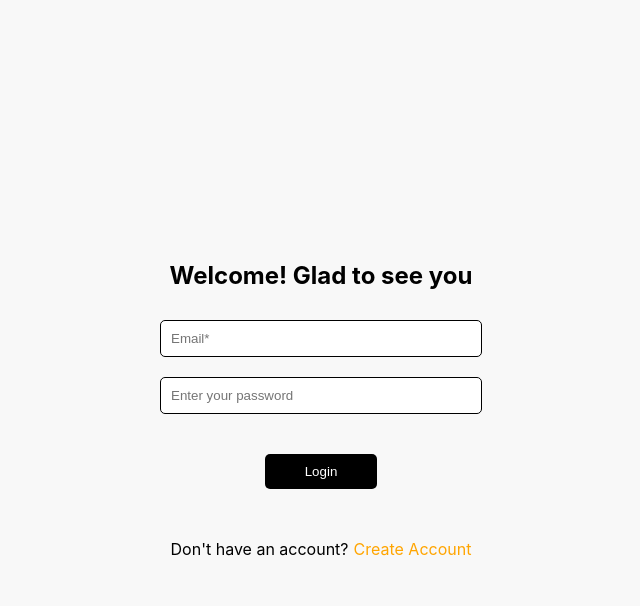
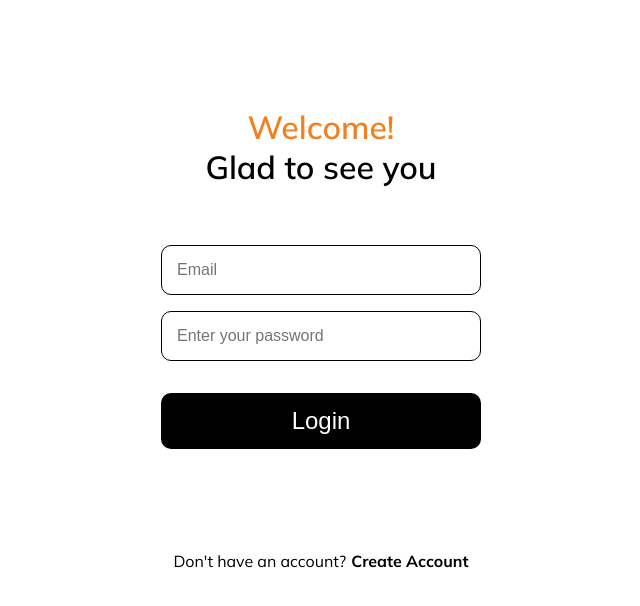
Before and after one commit to RioSamson/Digital-Wall, a React (Create React App) app in the folder app/: page /login in a window 1280 px wide. Shown: the top 606 px of the page, without its empty margins (319-959 px from the left). Built offline with nearby package versions, Linux system fonts and the light colour scheme; no server answers.

Commit message:
updated font and size login and reg page

```diff
--- a/app/src/index.css
+++ b/app/src/index.css
@@ -1,10 +1,8 @@
+@import url('https://fonts.googleapis.com/css2?family=Mulish:wght@400;500;600;700&display=swap');
+
+/* Apply the Mulish font to the entire application */
 body {
-  margin: 0;
-  font-family: -apple-system, BlinkMacSystemFont, 'Segoe UI', 'Roboto', 'Oxygen',
-    'Ubuntu', 'Cantarell', 'Fira Sans', 'Droid Sans', 'Helvetica Neue',
-    sans-serif;
-  -webkit-font-smoothing: antialiased;
-  -moz-osx-font-smoothing: grayscale;
+  font-family: 'Mulish', sans-serif;
 }
 
 code {
--- a/app/src/pages/LoginPage.js
+++ b/app/src/pages/LoginPage.js
@@ -31,40 +31,107 @@ export default function LoginPage() {
     }
   };
 
+  const styles = {
+    container: {
+      display: 'flex',
+      flexDirection: 'column',
+      alignItems: 'center',
+      justifyContent: 'center',
+      height: '100%',
+      background: 'white',
+      marginTop: ' 80px',
+      gap: '32px'
+    },
+    inputContainer: {
+      display: 'flex',
+      flexDirection: 'column',
+      alignItems: 'center',
+      justifyContent: 'center',
+      gap: '16px',
+    },
+    input: {
+      padding: '15px',
+      width: '320px',
+      borderRadius: '10px',
+      border: 'solid 1px',
+      background: 'white',
+      fontSize: '16px',
+      boxSizing: 'border-box'
+
+    },
+    button: {
+      padding: '12px 116px',
+      backgroundColor: 'black',
+      width: '320px',
+      height: '56px',
+      color: 'white',
+      border: 'none',
+      borderRadius: '10px',
+      fontSize: '24px',
+      boxSizing: 'border-box'
+    },
+    link: {
+      marginLeft: '5px',
+      color: 'black',
+      textDecoration: 'none',
+      fontSize: '16px',
+      fontWeight: 700
+    },
+    errorMessage: {
+      color: 'red',
+      margin: '10px'
+    },
+    h2: {
+      fontSize: '32px',
+      fontWeight: 600,
+      color: 'black',
+      textAlign: 'center'
+    },
+    highlight: {
+      color: '#F3801F',
+    },
+    newline: {
+      display: 'block'
+    }
+  };
 
   return (
-    <div style={{ display: 'flex', flexDirection: 'column', alignItems: 'center', justifyContent: 'center', height: '100vh', background:"#F8F8F8" }}>
-      <h2>Welcome! Glad to see you</h2>
+    <div style={styles.container}>
+      <h2 style={styles.h2}>
+        <span style={styles.highlight}>Welcome!</span><span style={styles.newline}> Glad to see you</span>
+      </h2>
+      <div style={styles.inputContainer}>
       <input
         type="email"
-        placeholder="Email*"
+        placeholder="Email"
         value={email}
         onChange={(e) => setEmail(e.target.value)}
-        style={{ margin: '10px', padding: '10px', width: '300px',borderRadius:"5px", border:'solid 1px', background:"white" }}
+        style={styles.input}
       />
       <input
         type="password"
         placeholder="Enter your password"
         value={password}
         onChange={(e) => setPassword(e.target.value)}
-        style={{ margin: '10px', padding: '10px', width: '300px',borderRadius:"5px", border:'solid 1px' }}
+        style={styles.input}
       />
+      </div>
+
       {errorMessage && (
-        <div style={{ color: 'red', margin: '10px' }}>
+        <div style={styles.errorMessage}>
           {errorMessage}
         </div>
       )}
       <button
         onClick={handleLogin}
-        style={{ margin: '30px', padding: '10px 40px',backgroundColor: 'black', color:'white', border:'none', borderRadius:'5px' }}
+        style={styles.button}
         disabled={isSigningIn}
-
       >
         Login
       </button>
-      <div style={{ marginTop: '20px' }}>
-        <span>Don't have an account?</span>
-        <Link to="/register" style={{ marginLeft: '5px', color: 'orange',textDecoration: 'none'  }}>Create Account</Link>
+      <div style={{ marginTop: '70px' }}>
+        <span style={{fontSize: '16px', fontWeight:400}}>Don't have an account?</span>
+        <Link to="/register" style={styles.link}>Create Account</Link>
       </div>
     </div>
   );
--- a/app/src/pages/RegisterPage.js
+++ b/app/src/pages/RegisterPage.js
@@ -42,37 +42,106 @@ export default function RegisterPage() {
       }
     };
 
+    const styles = {
+      container: {
+        display: 'flex',
+        flexDirection: 'column',
+        alignItems: 'center',
+        justifyContent: 'center',
+        height: '100%',
+        background: 'white',
+        marginTop: ' 80px',
+        gap: '32px'
+      },
+      inputContainer: {
+        display: 'flex',
+        flexDirection: 'column',
+        alignItems: 'center',
+        justifyContent: 'center',
+        gap: '16px',
+      },
+      input: {
+        padding: '15px',
+        width: '320px',
+        borderRadius: '10px',
+        border: 'solid 1px',
+        background: 'white',
+        fontSize: '16px',
+        boxSizing: 'border-box'
+
+      },
+      button: {
+        padding: '12px 116px',
+        backgroundColor: 'black',
+        width: '320px',
+        height: '56px',
+        color: 'white',
+        border: 'none',
+        borderRadius: '10px',
+        fontSize: '24px',
+        boxSizing: 'border-box'
+      },
+      link: {
+        marginLeft: '5px',
+        color: 'black',
+        textDecoration: 'none',
+        fontSize: '16px',
+        fontWeight: 700
+      },
+      errorMessage: {
+        color: 'red',
+        margin: '10px'
+      },
+      h2: {
+        fontSize: '32px',
+        fontWeight: 600,
+        color: 'black',
+        textAlign: 'center'
+      },
+      highlight: {
+        color: '#F3801F',
+      },
+      newline: {
+        display: 'block'
+      }
+    };
+
     return (
-      <div style={{ display: 'flex', flexDirection: 'column', alignItems: 'center', justifyContent: 'center', height: '100vh' }}>
-        <h2>Hello! Register to get started</h2>
-        <input
+      <div style={styles.container}>
+        <h2 style={styles.h2}>
+        <span style={styles.highlight}>Hello!</span><span style={styles.newline}> Register to start</span>
+      </h2>
+
+      <div style={styles.inputContainer}>
+      <input
           type="name"
           placeholder="Name"
           value={name}
           onChange={(e) => setName(e.target.value)}
-          style={{ margin: '10px', padding: '10px', width: '300px', borderRadius:"5px", border:'solid 1px' }}
+          style={styles.input}
         />
         <input
           type="email"
           placeholder="Email"
           value={email}
           onChange={(e) => setEmail(e.target.value)}
-          style={{ margin: '10px', padding: '10px', width: '300px', borderRadius:"5px", border:'solid 1px' }}
+          style={styles.input}
         />
         <input
           type="password"
           placeholder="Password"
           value={password}
           onChange={(e) => setPassword(e.target.value)}
-          style={{ margin: '10px', padding: '10px', width: '300px', borderRadius:"5px", border:'solid 1px' }}
+          style={styles.input}
         />
         <input
           type="password"
           placeholder="Confirm Password"
           value={confirmPassword}
           onChange={(e) => setConfirmPassword(e.target.value)}
-          style={{ margin: '10px', padding: '10px', width: '300px', borderRadius:"5px", border:'solid 1px' }}
+          style={styles.input}
         />
+      </div>
         {errorMessage && (
           <div style={{ color: 'red', margin: '10px' }}>
             {errorMessage}
@@ -80,14 +149,14 @@ export default function RegisterPage() {
         )}
         <button
           onClick={handleSignup}
-          style={{ margin: '30px', padding: '10px 40px',backgroundColor: 'black', color:'white', border:'none', borderRadius:'5px' }}
+          style={styles.button}
           disabled={isSigningIn}
         >
           Register
         </button>
         <div style={{ marginTop: '20px' }}>
-          <span>already have an account?</span>
-          <Link to="/login" style={{ marginLeft: '5px', color: 'orange',textDecoration: 'none'  }}>Login now</Link>
+          <span style={{fontSize: '16px', fontWeight:400}}>Already have an account?</span>
+          <Link to="/login" style={styles.link}>Login now</Link>
         </div>
 
       </div>
```
